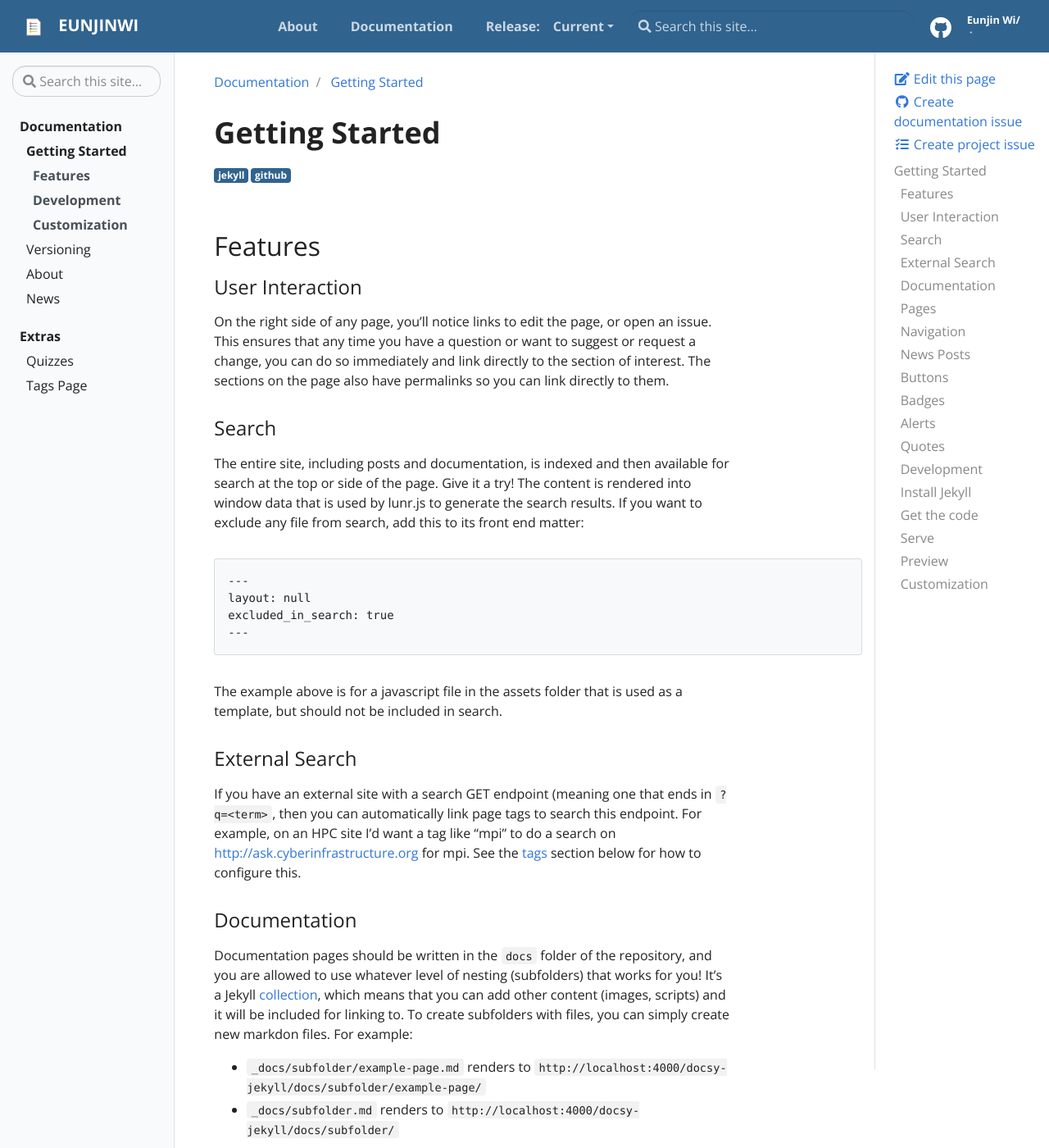
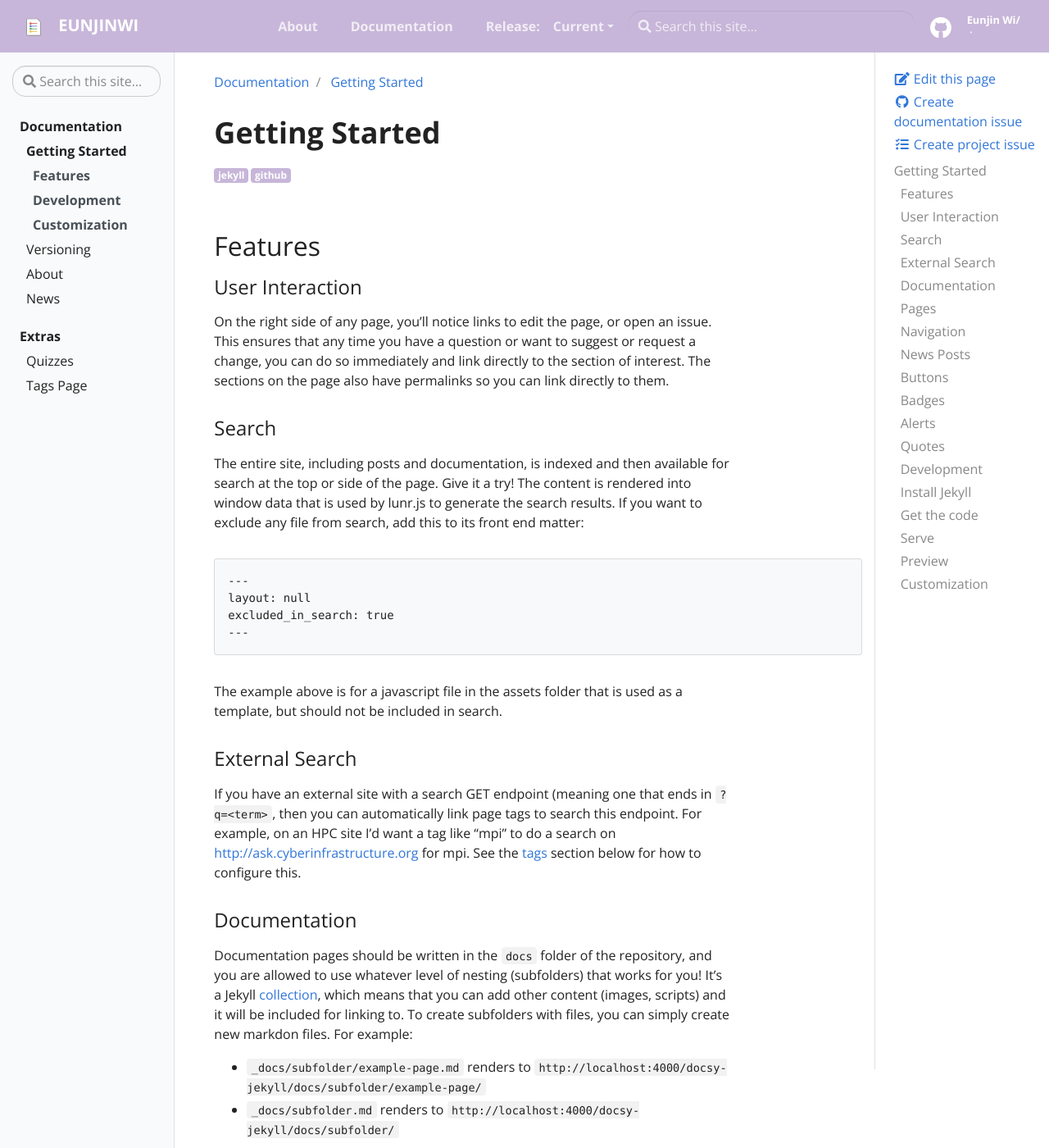
Before and after one commit to EunjinWi/EunjinWi.github.io, a Jekyll site: the page built from _docs/getting-started.md, in a window 1280 px wide and 1400 px high. Shown: the whole window at 82% size. Built offline with Jekyll 4.4.1, drawn with Linux system fonts in a browser that asks for light colours.

Commit message:
Update _config.yml

```diff
--- a/_config.yml
+++ b/_config.yml
@@ -68,7 +68,7 @@ feedback: true
 # If commented, will use material hat theme
 # logo: "assets/img/logo/SRCC-square-red.png"
 logo_pixels: 34
-color: "#30638e"
+color: "#c7b6d9" #원래: "#30638e"
 # color: "#8c1515" # primary color for header, buttons
 
 # Build settings
```
